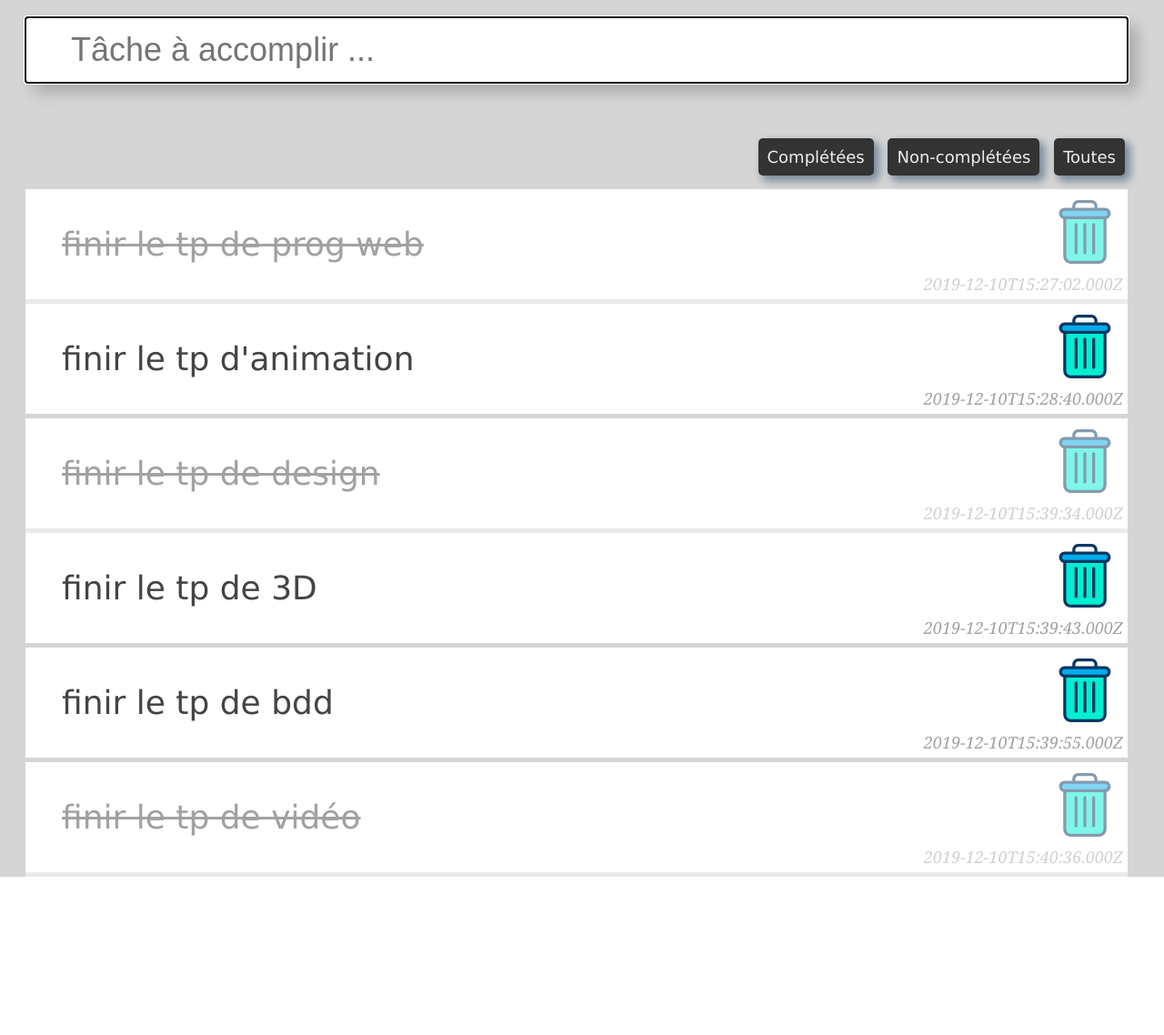
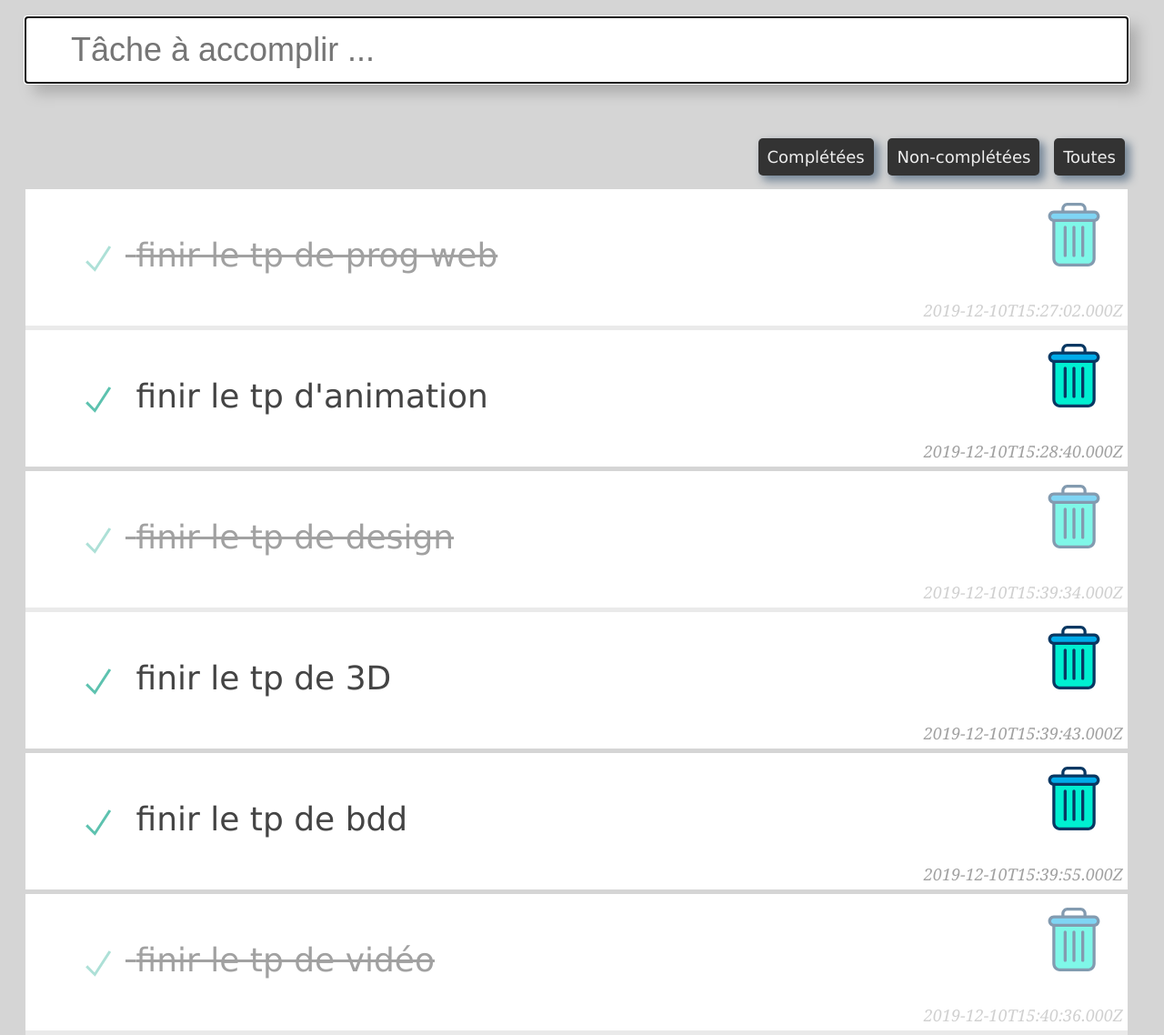
Before and after one commit to OlivierFortier/memo, a PHP site: page / in a window 1280 px wide. Shown: the part 143-1281 px from the top of the page at 91% size. Before the commit the page ends 1107 px from the top, so only its background shows below. Run offline with PHP 8.4, Linux system fonts and the light colour scheme.

Commit message:
fixed styling bug

```diff
--- a/index.php
+++ b/index.php
@@ -168,7 +168,7 @@ if (isset($_GET["action"]) && $_GET["action"]=="supprimer" && isset($_GET["id"])
                 ?>
 
                 <li class="<?= ($infoTache["accomplie"] === true)?"accomplie":""; ?>">
-                    <span class="coche"><a href="?action=basculer&id=<?= $idTache; ?>" title="Cliquez pour faire basculer l'état de cette tâche."><img src="ressources/images/coche.svg" alt=""></a></span>
+                    <span class="coche done"><a href="?action=basculer&id=<?= $idTache; ?>" title="Cliquez pour faire basculer l'état de cette tâche."><img src="ressources/images/coche.svg" alt=""></a></span>
                     <span class="texte"><?= $infoTache["texte"]; ?></span>
                     <span class="ajout"><?= $infoTache["dateAjout"]; ?></span>
                     <span class="coche"><a href="?action=supprimer&id=<?= $idTache; ?>" title="Cliquez pour supprimer cette tâche."><img src="ressources/images/delete.svg" alt=""></a></span>
--- a/ressources/css/styles.css
+++ b/ressources/css/styles.css
@@ -105,9 +105,14 @@ ul.liste-taches li span.ajout {
     bottom: 5px;
     right: 5px;
 }
-
 .coche {
     position: absolute;
-    right: 1%;
+    top: 10%;
+    right: 2%;
+}
+
+.done {
+    position: relative;
+    left: 0%;
     top: 10%;
 }
```
